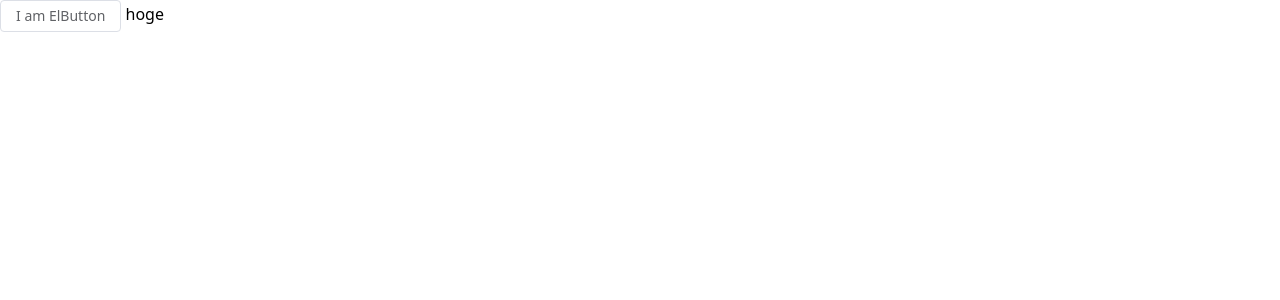
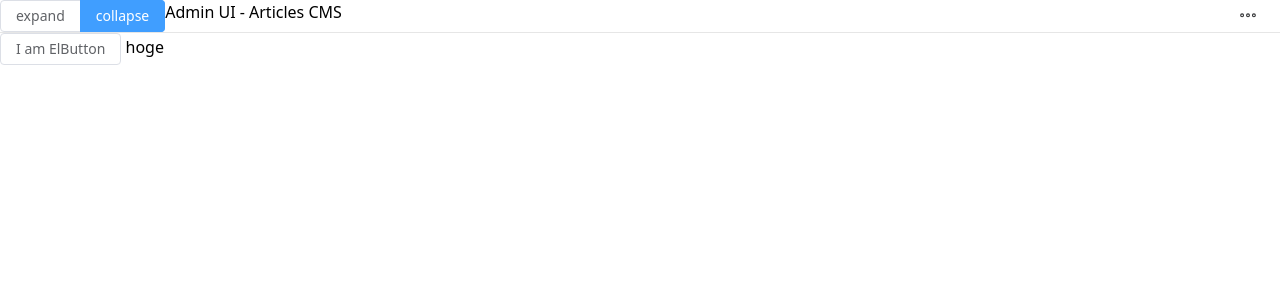
Before and after one commit to NaoyaMiyagawa/vite-sample-admin, a Vue app: page / in a window 1280 px wide. Shown: the top 300 px of the page. Built offline with nearby package versions, Linux system fonts and the light colour scheme.

Commit message:
feat(navbar): add navbar

```diff
--- a/src/App.vue
+++ b/src/App.vue
@@ -1,5 +1,8 @@
-<script setup lang="ts"></script>
+<script setup lang="ts">
+import NavBar from './components/NavBar.vue';
+</script>
 
 <template>
+  <NavBar />
   <router-view />
 </template>
--- /dev/null
+++ b/src/components/NavBar.vue
@@ -0,0 +1,49 @@
+<script setup lang="ts">
+import { System } from '@/consts/system';
+import { Notification } from '@element-plus/icons';
+import { ref } from '@vue/reactivity';
+
+const loginUserName = 'Jedrich';
+const pageName = 'Articles CMS';
+const isCollapse = ref(true);
+const circleUrl =
+  'https://cube.elemecdn.com/0/88/03b0d39583f48206768a7534e55bcpng.png';
+const activeIndex = '1';
+</script>
+
+<template>
+  <el-menu :default-active="activeIndex" class="flex" mode="horizontal">
+    <div class="flex">
+      <div class="m-auto px-4">
+        <el-radio-group v-model="isCollapse">
+          <el-radio-button :label="false">expand</el-radio-button>
+          <el-radio-button :label="true">collapse</el-radio-button>
+        </el-radio-group>
+      </div>
+      <div class="m-auto ml-4">{{ System.name }} - {{ pageName }}</div>
+    </div>
+
+    <div class="flex-grow"></div>
+
+    <div class="flex">
+      <el-menu-item index class="px-2">
+        <el-svg-icon class="inline-block">
+          <notification class="w-6" />
+        </el-svg-icon>
+      </el-menu-item>
+
+      <el-menu-item index>
+        {{ loginUserName }}
+      </el-menu-item>
+
+      <el-sub-menu index class="mr-6">
+        <template #title>
+          <el-avatar :size="40" :src="circleUrl" class="align-middle mr-4" />
+        </template>
+        <el-menu-item index="2-1">Profile</el-menu-item>
+        <el-menu-item index="2-2">Settings</el-menu-item>
+        <el-menu-item index="2-3">Logout</el-menu-item>
+      </el-sub-menu>
+    </div>
+  </el-menu>
+</template>
--- /dev/null
+++ b/src/consts/system.ts
@@ -0,0 +1,5 @@
+const System: { name: string } = {
+  name: 'Admin UI',
+};
+
+export { System };
--- a/src/env.d.ts
+++ b/src/env.d.ts
@@ -1,8 +1,8 @@
 /// <reference types="vite/client" />
 
 declare module '*.vue' {
-  import { DefineComponent } from 'vue'
+  import { DefineComponent } from 'vue';
   // eslint-disable-next-line @typescript-eslint/no-explicit-any, @typescript-eslint/ban-types
-  const component: DefineComponent<{}, {}, any>
-  export default component
+  const component: DefineComponent<{}, {}, any>;
+  export default component;
 }
```
Also changed, not shown: 1 other file (tests, documents, lock files or other folders).
